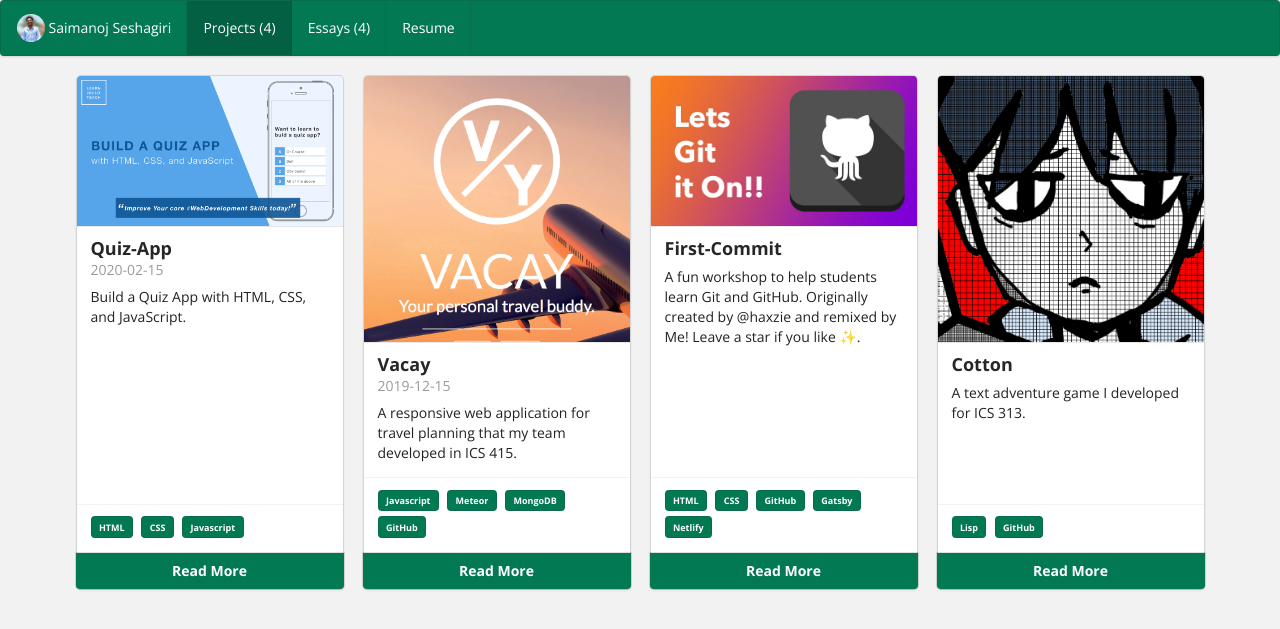
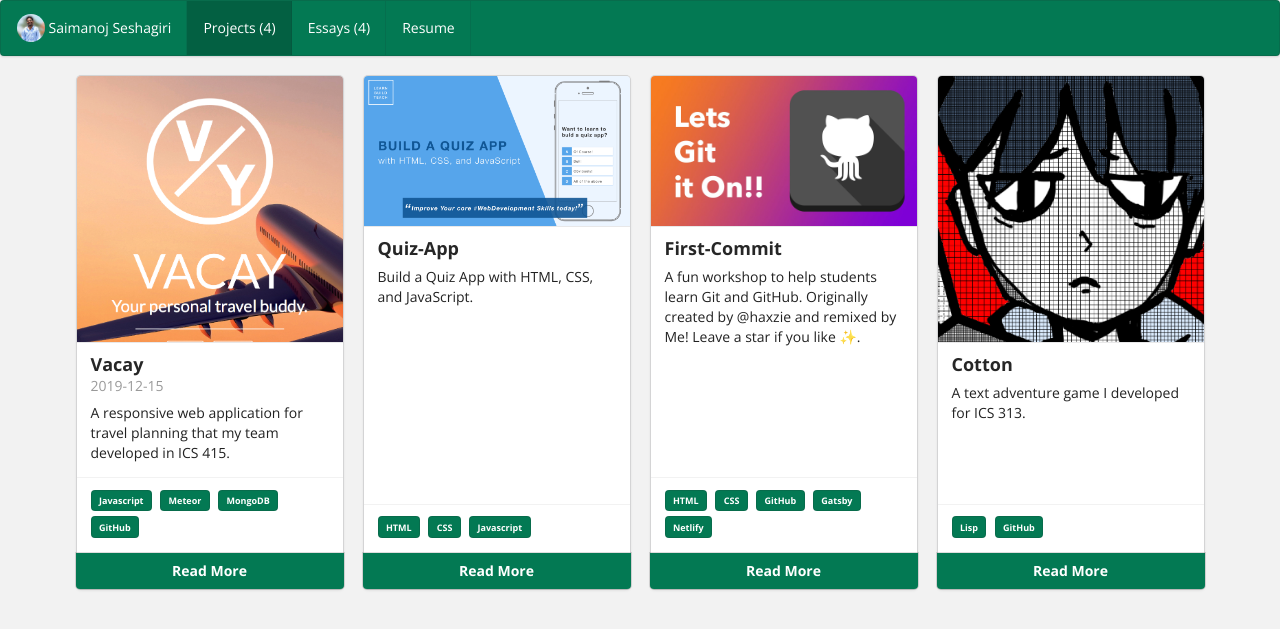
Before and after one commit to saimanoj75/saimanoj75kumar, a Jekyll site: the page built from projects/index.html, in a window 1280 px wide. Shown: the top 629 px of the page. Built offline with Jekyll 4.4.1, drawn with Linux system fonts in a browser that asks for light colours.

Commit message:
Update Quiz-App.md

```diff
--- a/projects/Quiz-App.md
+++ b/projects/Quiz-App.md
@@ -5,7 +5,7 @@ image: images/Quiz-App.png
 title: Quiz-App
 permalink: projects/Quiz-App
 # All dates must be YYYY-MM-DD format!
-date: 2020-02-15
+date:
 labels:
   - HTML
   - CSS
```
